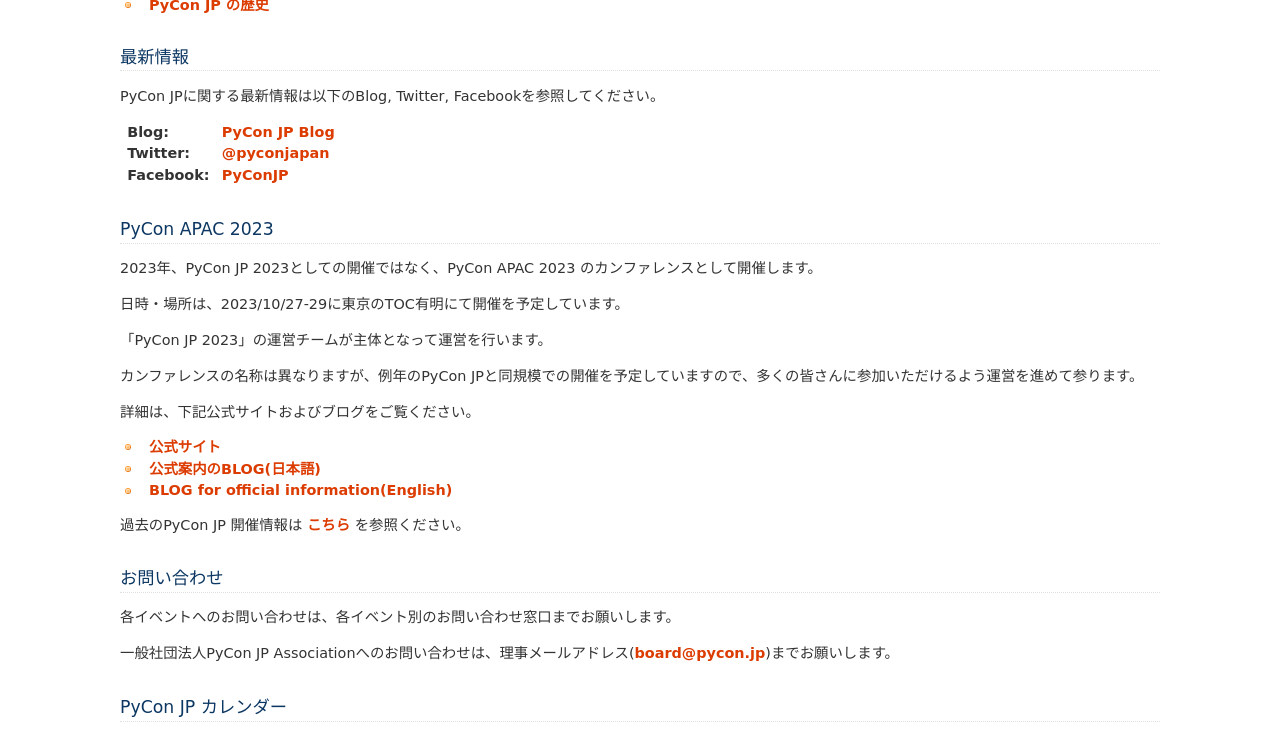
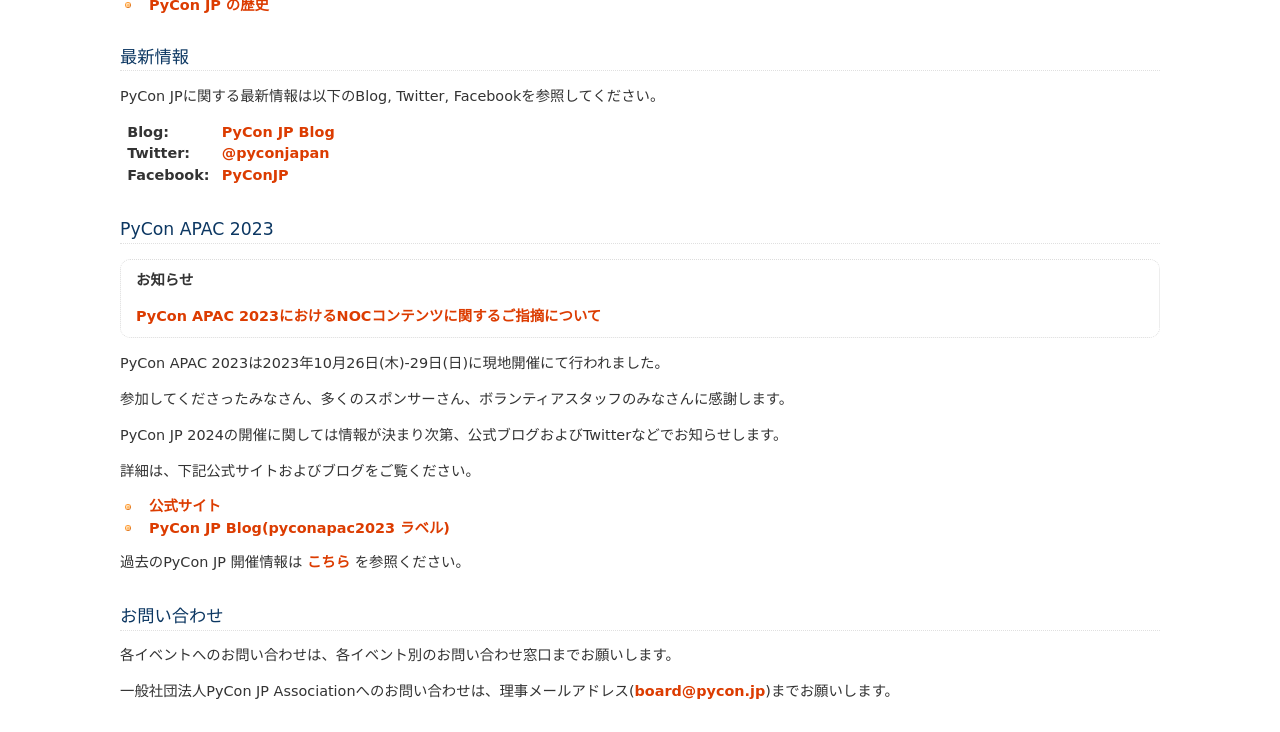
Before and after one commit to pyconjp/www.pycon.jp, a Sphinx documentation site: the page built from source/index.rst, in a window 1280 px wide and 900 px high, scrolled down 375 px, cut to the strip 0-732 px from the top of the window. Built offline with Sphinx 7.4.7, drawn with Linux system fonts in a browser that asks for light colours.

Commit message:
ISSHA-3066 update pycon apac 2023

```diff
--- a/source/index.rst
+++ b/source/index.rst
@@ -24,19 +24,20 @@
 
 PyCon APAC 2023
 ===============
-2023年、PyCon JP 2023としての開催ではなく、PyCon APAC 2023 のカンファレンスとして開催します。
+.. admonition:: お知らせ
 
-日時・場所は、2023/10/27-29に東京のTOC有明にて開催を予定しています。
+   `PyCon APAC 2023におけるNOCコンテンツに関するご指摘について <https://pyconjp.blogspot.com/2023/11/pyconapac2023-statement.html>`_
 
-「PyCon JP 2023」の運営チームが主体となって運営を行います。
+PyCon APAC 2023は2023年10月26日(木)-29日(日)に現地開催にて行われました。
 
-カンファレンスの名称は異なりますが、例年のPyCon JPと同規模での開催を予定していますので、多くの皆さんに参加いただけるよう運営を進めて参ります。
+参加してくださったみなさん、多くのスポンサーさん、ボランティアスタッフのみなさんに感謝します。
+
+PyCon JP 2024の開催に関しては情報が決まり次第、公式ブログおよびTwitterなどでお知らせします。
 
 詳細は、下記公式サイトおよびブログをご覧ください。
 
 - `公式サイト <https://2023-apac.pycon.jp/>`_
-- `公式案内のBLOG(日本語) <https://pyconjp.blogspot.com/2023/04/pyconapac2023-ja.html>`_
-- `BLOG for official information(English) <https://pyconjp.blogspot.com/2023/04/pyconapac2023-en.html>`_
+- `PyCon JP Blog(pyconapac2023 ラベル) <https://pyconjp.blogspot.com/search/label/pyconapac2023>`_
 
 過去のPyCon JP 開催情報は `こちら <https://www.pycon.jp/organizer/index.html>`_ を参照ください。
 
```
